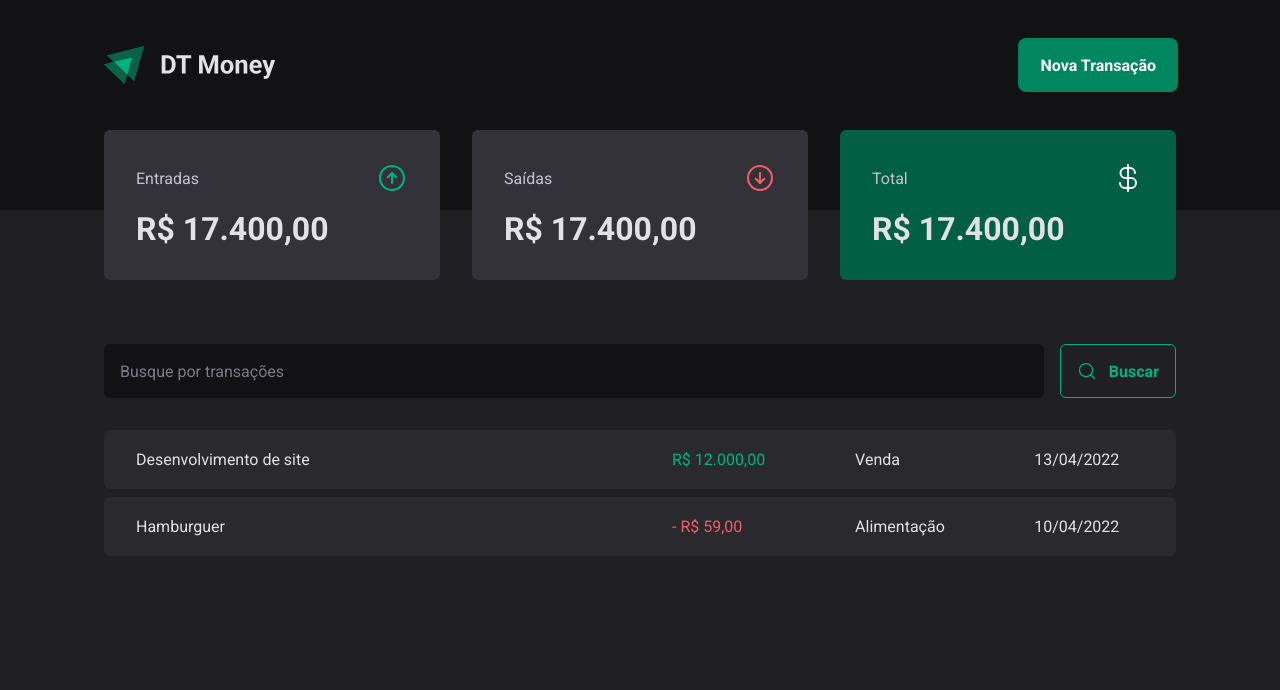
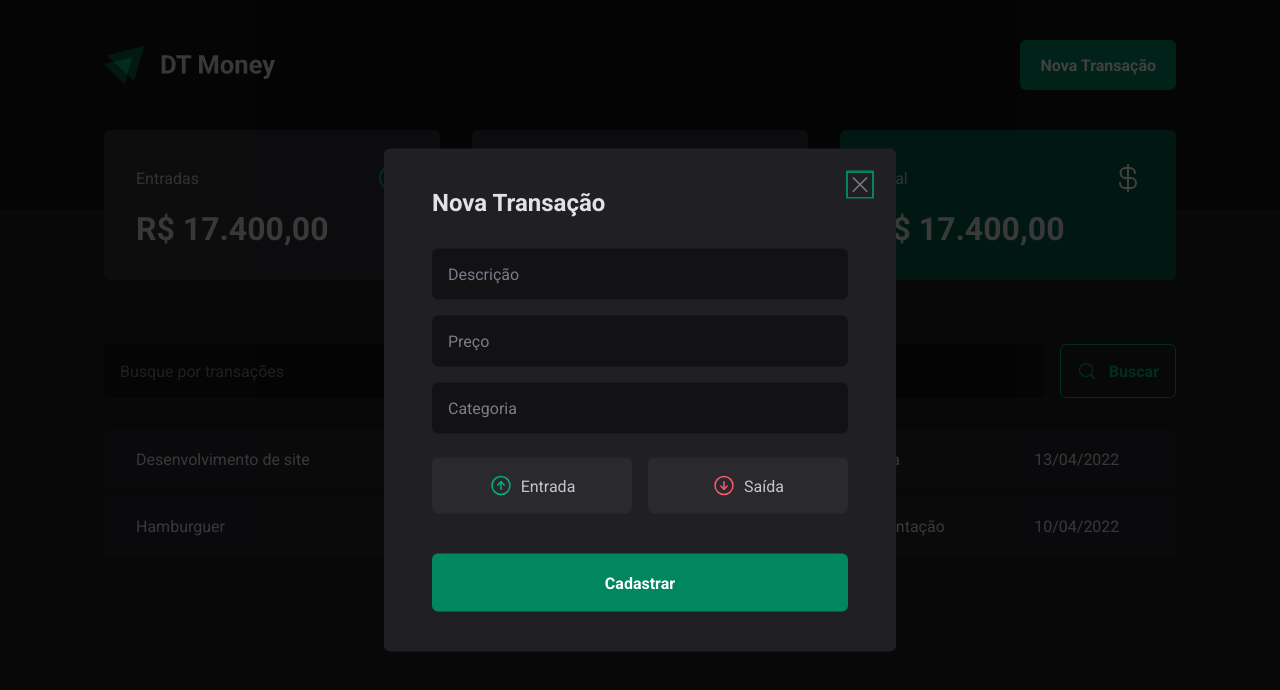
Before and after one commit to Anna-Luiza-Gusmao/dt-money, a React (Vite) app: page / in a window 1280 px wide. Both pictures are taken after a click on the button "Nova Transação". Shown: the top 690 px of the page. Built offline with nearby package versions, Linux system fonts and the light colour scheme.

Commit message:
AddNewTransactionsModal

```diff
--- a/package.json
+++ b/package.json
@@ -9,6 +9,7 @@
     "preview": "vite preview"
   },
   "dependencies": {
+    "@radix-ui/react-dialog": "^1.0.2",
     "phosphor-react": "^1.4.1",
     "react": "^18.2.0",
     "react-dom": "^18.2.0",
--- a/src/components/Header/index.tsx
+++ b/src/components/Header/index.tsx
@@ -1,12 +1,20 @@
 import { HeaderContainer, HeaderContent, NewTramsactionsButton } from "./styles"
 import logoImg from '../../assets/logo.svg'
+import * as Dialog from '@radix-ui/react-dialog'
+import { NewTransactionsModal } from "../NewTransactionsModal"
 
 export function Header (){
     return (
         <HeaderContainer>
             <HeaderContent>
                 <img src={logoImg} alt="" />
-                <NewTramsactionsButton>Nova Transação</NewTramsactionsButton>
+                <Dialog.Root>
+                    <Dialog.Trigger asChild>
+                    <NewTramsactionsButton>Nova Transação</NewTramsactionsButton>
+                    </Dialog.Trigger>
+
+                    <NewTransactionsModal />
+                </Dialog.Root>
             </HeaderContent>
         </HeaderContainer>
     )
--- /dev/null
+++ b/src/components/NewTransactionsModal/index.tsx
@@ -0,0 +1,36 @@
+import * as Dialog from '@radix-ui/react-dialog'
+import { Overlay, Content, CloseButton, TransactionType, TransactionTypeButton } from './styles'
+import { ArrowCircleDown, ArrowCircleUp, X } from 'phosphor-react'
+
+export function NewTransactionsModal() {
+    return (
+        <Dialog.Portal>
+            <Overlay />
+            <Content>
+                <Dialog.Title>Nova Transação</Dialog.Title>
+                <CloseButton>
+                    <X size={24}/>
+                </CloseButton>
+
+                <form>
+                    <input type="text" placeholder='Descrição' required/>
+                    <input type="number" placeholder='Preço' required/>
+                    <input type="text" placeholder='Categoria' required/>
+
+                    <TransactionType>
+                        <TransactionTypeButton variant='income'>
+                            <ArrowCircleUp size={24} />
+                            Entrada
+                        </TransactionTypeButton>
+                        <TransactionTypeButton variant='outcome'>
+                            <ArrowCircleDown size={24} />
+                            Saída
+                        </TransactionTypeButton>
+                    </TransactionType>
+
+                    <button type='submit'>Cadastrar</button>
+                </form>
+            </Content>
+        </Dialog.Portal>
+    )
+}
--- /dev/null
+++ b/src/components/NewTransactionsModal/styles.ts
@@ -0,0 +1,98 @@
+import styled from "styled-components"
+import * as Dialog from '@radix-ui/react-dialog'
+
+export const Overlay = styled(Dialog.Overlay)`
+    position: fixed;
+    width: 100vw;
+    height: 100vh;
+    inset: 0;
+    background: rgba(0, 0, 0, 0.75);
+`
+
+export const Content = styled(Dialog.Content)`
+    min-width: 32rem;
+    border-radius: 6px;
+    padding: 2.5rem 3rem;
+    background: ${props => props.theme["gray-800"]};
+
+    position: fixed;
+    top: 50%;
+    left: 50%;
+    transform: translate(-50%, -50%);
+
+    form {
+        margin-top: 2rem;
+
+        display: flex;
+        flex-direction: column;
+        gap: 1rem;
+
+        input {
+            border-radius: 6px;
+            border: 0;
+            background: ${props => props.theme["gray-900"]};
+            color: ${props => props.theme["gray-300"]};
+            padding: 1rem;
+
+            &::placeholder {
+                color: ${props => props.theme["gray-500"]};
+            }
+        }
+
+        button[type="submit"]{
+            height: 58px;
+            border: 0;
+            background: ${props => props.theme["green-500"]};
+            color: ${props => props.theme.white};
+            font-weight: bold;
+            padding: 0 1.25rem;
+            border-radius: 6px;
+            margin-top: 1.5rem;
+            cursor: pointer;
+
+            &:hover {
+                background: ${props => props.theme["green-700"]};
+                transition: background-color: 0.2s;
+            }
+        }
+    }
+`
+
+export const CloseButton = styled(Dialog.Close)`
+    position: absolute;
+    background: transparent;
+    border: 0;
+    top: 1.5rem;
+    right: 1.5rem;
+    line-height: 0;
+    cursor: pointer;
+    color: ${props => props.theme["gray-500"]};
+`
+
+export const TransactionType = styled.div`
+    display: grid;
+    grid-template-columns: repeat(2, 1fr);
+    gap: 1rem;
+    margin-top: 0.5rem;
+`
+
+interface TransactionTypeButtonProps {
+    variant: 'income' | 'outcome';
+}
+
+export const TransactionTypeButton = styled.button<TransactionTypeButtonProps>`
+    background: ${props => props.theme["gray-700"]};
+    padding: 1rem;
+    display: flex;
+    align-items: center;
+    justify-content: center;
+    gap: 0.5rem;
+    border-radius: 6px;
+    cursor: pointer;
+    border: 0;
+    color: ${props => props.theme["gray-300"]};
+
+    svg {
+        color: ${props => props.variant === 'income' ? props.theme["green-300"] : props.theme["red-300"]};
+    }
+`
```
Also changed, not shown: 2 other files (tests, documents, lock files or other folders).
